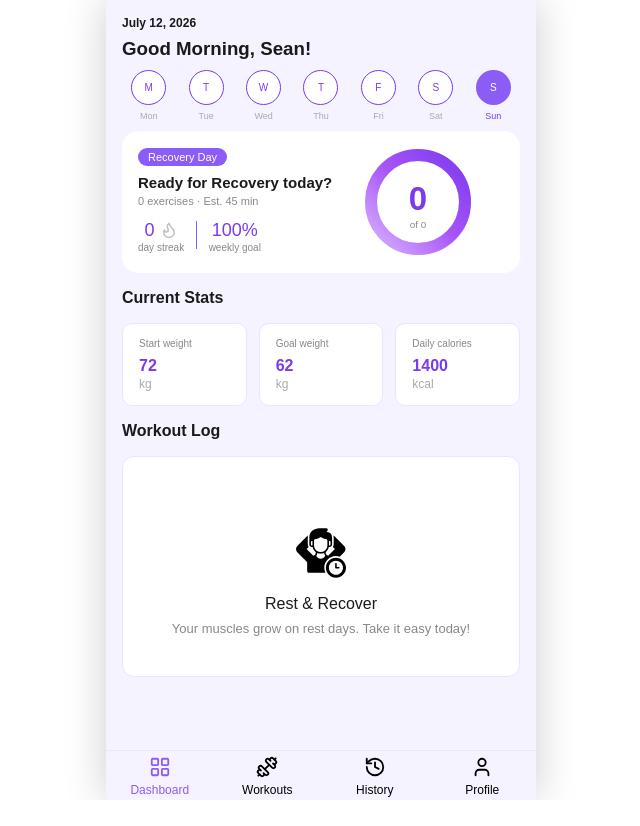
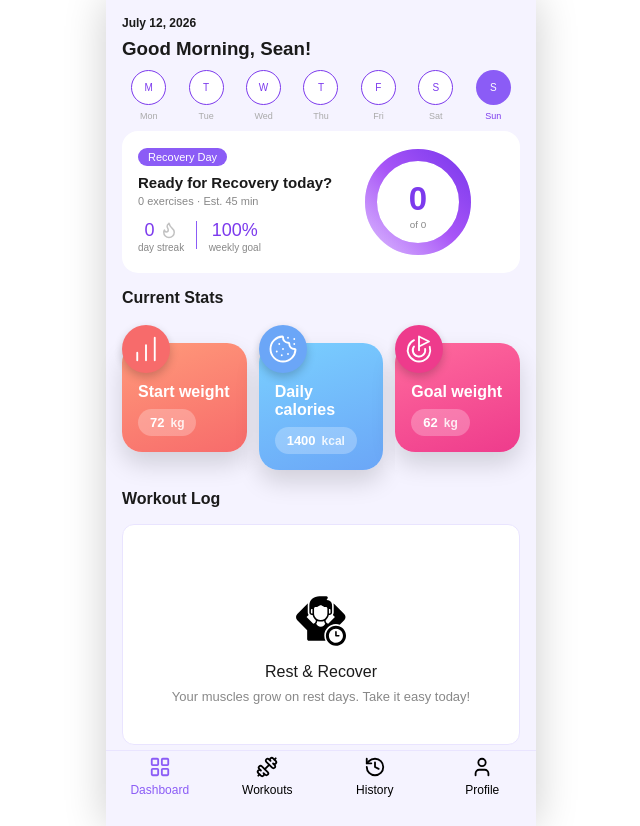
Before and after one commit to sphynx-00/Fito, a React (Vite) app: page / in a window 1280 px wide. Shown: the whole page, without its empty margins (319-959 px from the left). Before the commit the page ends 800 px from the top, so only its background shows below. Built offline with nearby package versions, Linux system fonts and the light colour scheme.

Commit message:
Changed current stats design for UI improvement

```diff
--- a/src/pages/Dashboard/Dashboard.jsx
+++ b/src/pages/Dashboard/Dashboard.jsx
@@ -1,4 +1,5 @@
 import { useEffect, useState } from "react";
+import { ChartNoAxesColumnIncreasing, Cookie, Goal } from 'lucide-react';
 import { getWorkoutStats, getTodayWithGreeting, getAdjustedDate } from "../../utils/workoutUtils";
 import StatCard from "../Dashboard/components/StatCard";
 import TodaysWorkout from "../Dashboard/components/TodaysWorkout";
@@ -57,7 +58,6 @@ const handleToggle = (index) => {
 const completedExercises = completedList.filter(c => c === true).length;
 const totalExercises = completedList.length;
 const { date, greeting } = getTodayWithGreeting();
-
   return (
       <main className="dashboard-content page-transition">
         {/* <SearchBar /> */}
@@ -82,9 +82,9 @@ const { date, greeting } = getTodayWithGreeting();
         />
         <h4>Current Stats</h4>
         <div className="stats-grid">
-          <StatCard label="Start weight" value={userStats.weight} unit="kg" />
-          <StatCard label="Goal weight" value={userStats.goalWeight} unit="kg" />
-          <StatCard label="Daily calories" value={userStats.dailyCalories} unit="kcal" />
+          <StatCard logo={ChartNoAxesColumnIncreasing} color="#f76b6b" variant="Start-weight" label="Start weight" value={userStats.weight} unit="kg" />
+          <StatCard logo={Cookie} color="#f76b6b" variant="Goal-weight" label="Daily calories" value={userStats.dailyCalories} unit="kcal" />
+          <StatCard logo={Goal} color="#f76b6b" variant="Daily-calories" label="Goal weight" value={userStats.goalWeight} unit="kg" />
         </div>
 
         <div className="cards-row">
--- a/src/pages/Dashboard/components/StatCard.css
+++ b/src/pages/Dashboard/components/StatCard.css
@@ -2,38 +2,90 @@
   display: grid;
   grid-template-columns: 1fr 1fr 1fr;
   gap: 12px;
-  margin: 16px 0;
+  margin: 36px 0 20px 0;
+
+}
+
+.stat-container {
+  position: relative;
+  background-color:#F5F3FF;
+}
+
+.stat-icon{
+  position: absolute;
+  top: -18px;
+  width: 48px;
+  height: 48px;
+  border-radius: 50%;
+  background: var(--card-end);
+  display: flex;
+  align-items: center;
+  justify-content: center;
+  font-size: 24px;
+  box-shadow: 0 4px 10px rgba(0, 0, 0, 0.20);
+  z-index: 1;
+}
+
+.stat-icon.Start-weight {
+  --card-start: #ff9a7a;
+  --card-end: #f76b6b;
+}
+
+.stat-icon.Goal-weight {
+  --card-start: #7ad0ff;
+  --card-end: #6ba6f7;
+}
+
+.stat-icon.Daily-calories {
+  --card-start: #FF6B9D;
+  --card-end: #EE3B8C;
 }
 
 .stat-card {
-  /* background-color: #a0ffcc; */
-  background: var(--bg-card);
-  border: 0.5px solid var(--border-color);
-  border-radius: 10px;
-  padding: 14px 16px;
+  padding: 40px 16px 16px;
+  border-radius: 20px;
+  background: linear-gradient(160deg, var(--card-start), var(--card-end));
+  box-shadow: 0 12px 24px rgba(0, 0, 0, 0.15);
+  color: #fff;
+}
+
+.stat-card.Start-weight {
+  --card-start: #ff9a7a;
+  --card-end: #f76b6b;
+}
+
+.stat-card.Goal-weight {
+  --card-start: #7ad0ff;
+  --card-end: #6ba6f7;
+}
+
+.stat-card.Daily-calories {
+  --card-start: #FF6B9D;
+  --card-end: #EE3B8C;
 }
 
 .stat-label {
-  font-size: 10px;
-  color: var(--text-secondary);
+  font-size: 16px;
+  font-weight: 700;
+  color: #fff;
   margin-bottom: 8px;
 }
 
 .stat-value {
-  font-size: 16px;
-  font-weight: bold;
+  display: inline-flex;
+  align-items: center;
+  gap: 6px;
+  background: rgba(255, 255, 255, 0.25);
+  padding: 6px 12px;
+  border-radius: 999px;
+  font-size: 13px;
+  font-weight: 600;
   margin: 0;
-  color: var(--primary);
-  display: flex;
-  flex-direction: column;
-  gap: 2px;
 }
 
 .stat-unit {
   font-size: 12px;
-  font-weight: 500;
-  margin: 0;
-  color: #aaa;
+  opacity: 0.85;
 }
 
 @media (min-width: 768px) {
--- a/src/pages/Dashboard/components/StatCard.jsx
+++ b/src/pages/Dashboard/components/StatCard.jsx
@@ -1,13 +1,21 @@
 import ProgressBar from "./ProgressBar";
+import { ChartNoAxesColumn } from 'lucide-react';
 import './StatCard.css';
-function StatCard({ label, value, unit }) {
+
+
+function StatCard({ variant, color, logo: Logo, label, value, unit }) {
   return (
-    <div className={`stat-card ${label}`}>
-      <p className="stat-label">{label}</p>
-      {/* <ProgressBar label={label}/> */}
-      <p className="stat-value">
-        {value} {unit && <span className="stat-unit">{unit}</span>}
-      </p>
+    <div className="stat-container">
+      <div className={`stat-icon ${variant}`}>
+          <Logo size="30" color="white" strokeWidth={1.5} />
+      </div>
+        <div className={`stat-card ${variant}`}>
+          <p className="stat-label">{label}</p>
+          {/* <ProgressBar label={label}/> */}
+          <p className="stat-value">
+            {value} {unit && <span className="stat-unit">{unit}</span>}
+          </p>
+      </div>
     </div>
   );
 }
```
